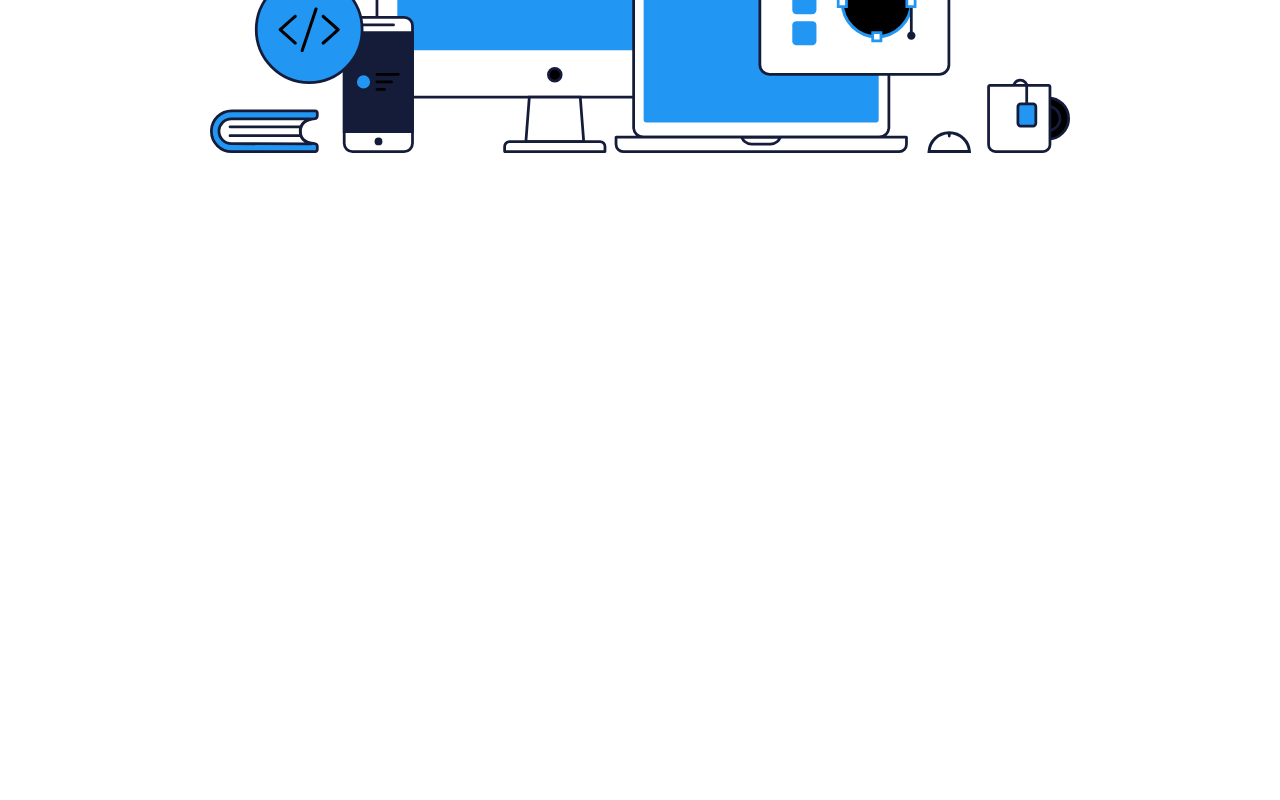
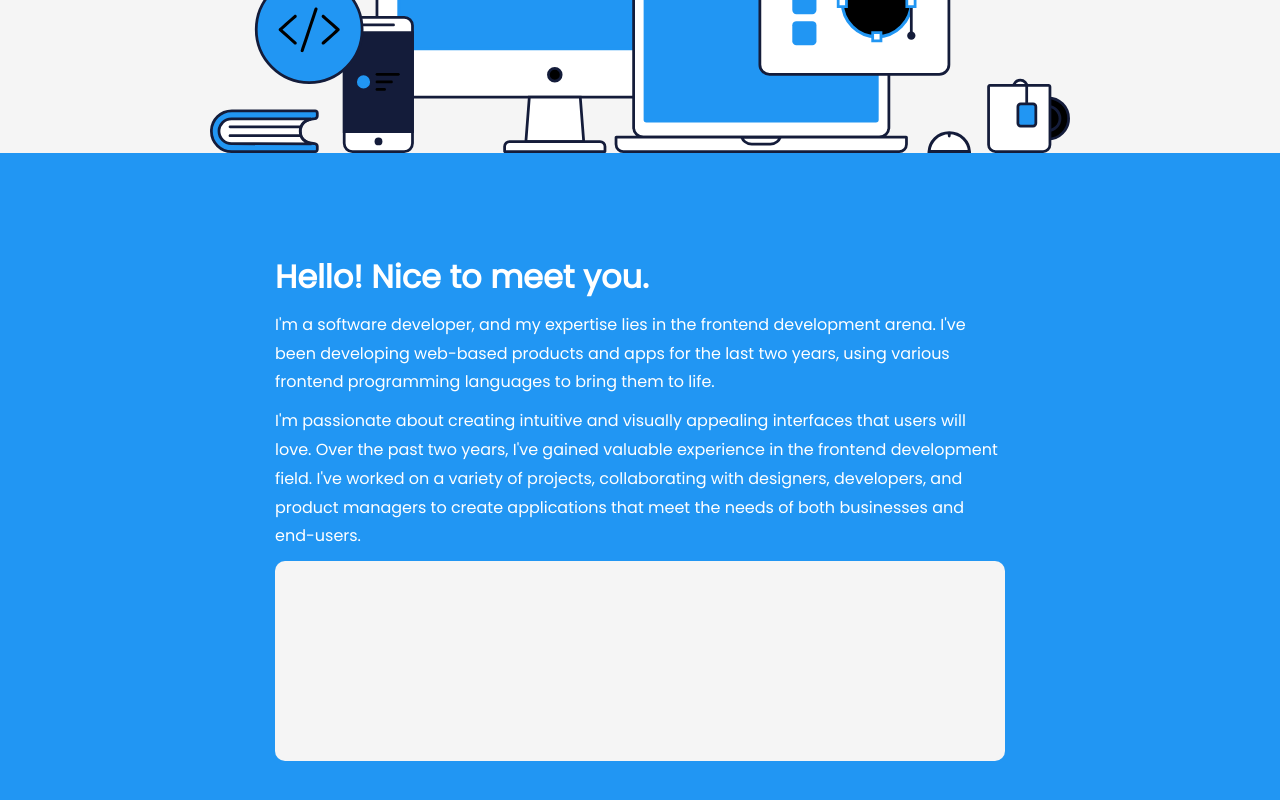
Before and after one commit to ashishsingh-06/resume, a React (Create React App) app: page / in a window 1280 px wide. Shown: the part 634-1434 px from the top of the page. Before the commit the page ends 894 px from the top, so only its background shows below. Built offline with nearby package versions, Linux system fonts and the light colour scheme.

Commit message:
Added About Me Section

```diff
--- a/src/App.css
+++ b/src/App.css
@@ -3,6 +3,10 @@
   padding: 0;
   margin: 0;
   font-family: 'Poppins', sans-serif;
+}
+
+.App {
+  position: relative;
 }
 
 a {
--- a/src/App.js
+++ b/src/App.js
@@ -2,12 +2,16 @@ import './App.css';
 import Header from './components/Header/Header';
 import Hero from './components/Hero/Hero';
 import Footer from './components/Footer/Footer';
+import About from './components/About/About';
+import SocialMedia from './components/SocialMedia/SocialMedia';
 
 function App() {
   return (
     <div className="App">
       <Header/>
       <Hero/>
+      {/* <SocialMedia/> */}
+      <About/>
       <Footer/>
     </div>
   );
--- /dev/null
+++ b/src/common/colors.scss
@@ -0,0 +1,14 @@
+$primary-color: #2196f3;
+// $primary-color: #edf5e1;
+// $primary-color: #013870ff;
+$background-color-primay: whitesmoke;
+// $background-color-primay: #01e08f;
+$secondary-color: #141c3aff;
+// $secondary-color: #6495ED;
+// $secondary-color: $primary-color;
+// $secondary-color: #eee;
+
+// $secondary-color:#1a242f;
+// $secondary-color: #272727;
+$secondary-text-color: #ffffff;
+// #f6c453 #fefbe9 #f0a04b # 183a1d #e1eedd
--- /dev/null
+++ b/src/components/About/About.js
@@ -0,0 +1,22 @@
+import './About.scss';
+
+const About = () => {
+
+    return (
+        <div className='about'>
+            <div className='container'>
+                <div className='about-header'>
+                    <h1>Hello! Nice to meet you.</h1>
+                    <p>I'm a software developer, and my expertise lies in the frontend development arena. I've been developing web-based products and apps for the last two years, using various frontend programming languages to bring them to life.
+                    </p>
+                    <p>I'm passionate about creating intuitive and visually appealing interfaces that users will love. Over the past two years, I've gained valuable experience in the frontend development field. I've worked on a variety of projects, collaborating with designers, developers, and product managers to create applications that meet the needs of both businesses and end-users.</p>
+                </div>
+                <div className='about-body'>
+
+                </div>
+            </div>
+        </div>
+    )
+}
+
+export default About;
--- /dev/null
+++ b/src/components/About/About.scss
@@ -0,0 +1,35 @@
+@import '../../common/colors.scss';
+
+.about {
+    padding: 100px 0;
+    // background-color: $secondary-color;
+    background-color: $primary-color;
+
+    .container {
+        display: flex;
+        flex-direction: column;
+        align-items: center;
+    }
+
+    .about-header {
+        max-width: 730px;
+        color: $secondary-text-color;
+        h1 {
+            margin-bottom: 10px;
+        }
+
+        p {
+            line-height: 1.8;
+            margin-bottom: 10px;
+        }
+    }
+
+
+    .about-body {
+        max-width: 730px;
+        width: 100%;
+        height: 200px;
+        background-color: $background-color-primay;
+        border-radius: 10px;
+    }
+}
--- a/src/components/Header/Header.scss
+++ b/src/components/Header/Header.scss
@@ -1,6 +1,9 @@
+@import '../../common/colors.scss';
+
 .header {
     padding: 15px 0px;
-    // box-shadow: 0 0 2px 2px rgba(0,0,0,.1);
+    // box-shadow: 0 0 2px 2px rgba(0,0,0,.6);
+    background-color: $background-color-primay;
 
     .container {
         display: flex;
--- a/src/components/Hero/Hero.scss
+++ b/src/components/Hero/Hero.scss
@@ -1,6 +1,9 @@
+@import '../../common/colors.scss';
+
 .hero {
 
-    padding: 100px 0px;
+    padding: 100px 0px 0px 0px;
+    background-color: $background-color-primay;
 
     .container {
         display: flex;
@@ -15,7 +18,7 @@
         justify-content: space-between;
 
         h1 {
-            color: #2196f3;
+            color: $primary-color;
         }
 
         h3 {
@@ -26,6 +29,7 @@
     .hero-footer {
         margin-top: 20px;
         img {
+            display: block;
             max-width: 860px;
             width: 100%;
         }
--- /dev/null
+++ b/src/components/SocialMedia/SocialMedia.js
@@ -0,0 +1,24 @@
+import './SocialMedia.scss';
+
+const SocialMedia = () => {
+
+    return (
+        <div className='socialMedia'>
+            <div className='container'>
+                <ul className='list'>
+                    <li>
+                        <a><i class="fa fa-linkedin" aria-hidden="true"></i></a>
+                    </li>
+                    <li>
+                        <a><i class="fa fa-github" aria-hidden="true"></i></a>
+                    </li>
+                    <li>
+                        <a><i class="fa fa-codepen" aria-hidden="true"></i></a>
+                    </li>
+                </ul>
+            </div>
+        </div>
+    )
+}
+
+export default SocialMedia;
--- /dev/null
+++ b/src/components/SocialMedia/SocialMedia.scss
@@ -0,0 +1,36 @@
+.socialMedia {
+    position: fixed;
+    left: 10%;
+    top: 60%;
+
+    ul {
+
+        &::after {
+            content: '';
+            display: block;
+            width: 1px;
+            height: 90px;
+            margin: 0 auto;
+            background-color: #000;
+        }
+    }
+
+    li {
+        margin-bottom: 10px;
+    }
+
+    a {
+        font-size: 25px;
+    }
+
+    i {
+
+        transition: all 0.1s ease-in;
+
+        &:hover{
+            cursor: pointer;
+            color:#2196f3;
+            // margin-bottom: 10px;
+        }
+    }
+}
```
Also changed, not shown: src/components/Experience/Experience.js (added, +13 -0 lines), src/components/Experience/Experience.scss (added).
